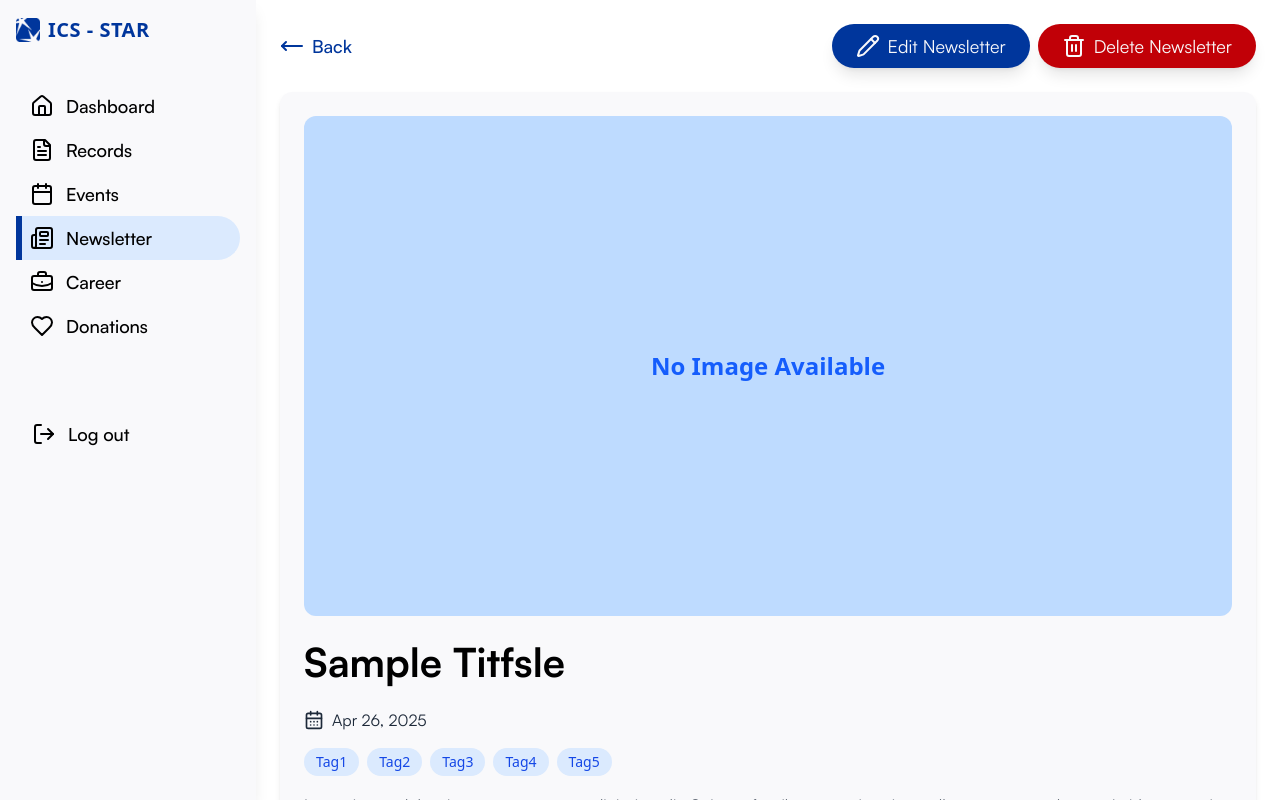
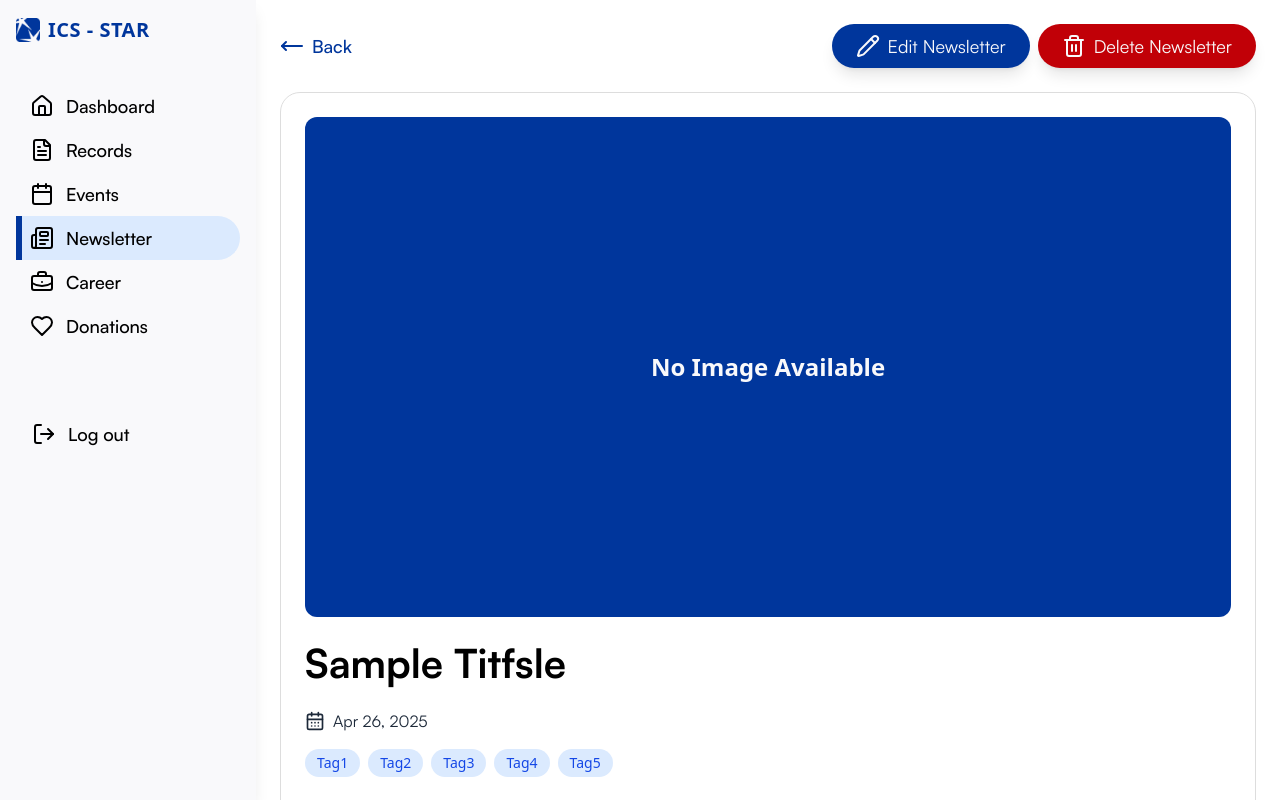
Before and after one commit to cazhiareese/ICS-STAR, a React (Vite) app in the folder app/: page /admin/newsletter/newsletter-details in a window 1280 px wide. Built offline with nearby package versions, Linux system fonts and the light colour scheme; no server answers.

Commit message:
ui: border and bg adjustments

```diff
--- a/app/src/RootPages/AdminPages/NewsLetter/AdminNewsletterDetails.jsx
+++ b/app/src/RootPages/AdminPages/NewsLetter/AdminNewsletterDetails.jsx
@@ -60,7 +60,7 @@ Aliquam erat volutpat. Donec porttitor dignissim magna, ut fermentum purus. Morb
 
       {/* Card */}
       <div className="flex justify-center w-full">
-      <div className="bg-white rounded-xl shadow-md p-6 flex flex-col gap-4 w-[1350px] ">
+      <div className="bg-whitey rounded-[20px] border border-disabled  p-6 flex flex-col gap-4 w-[1350px] ">
         {/* Image or Placeholder */}
         {newsletter.image ? (
           <img
@@ -69,7 +69,7 @@ Aliquam erat volutpat. Donec porttitor dignissim magna, ut fermentum purus. Morb
             className="w-full h-[500px] object-cover rounded-xl"
           />
         ) : (
-          <div className="w-full h-[500px] bg-blue-200 rounded-xl flex items-center justify-center text-blue-600 font-bold text-2xl">
+          <div className="w-full h-[500px] bg-primary rounded-xl flex items-center justify-center text-white font-bold text-2xl">
             No Image Available
           </div>
         )}
```
